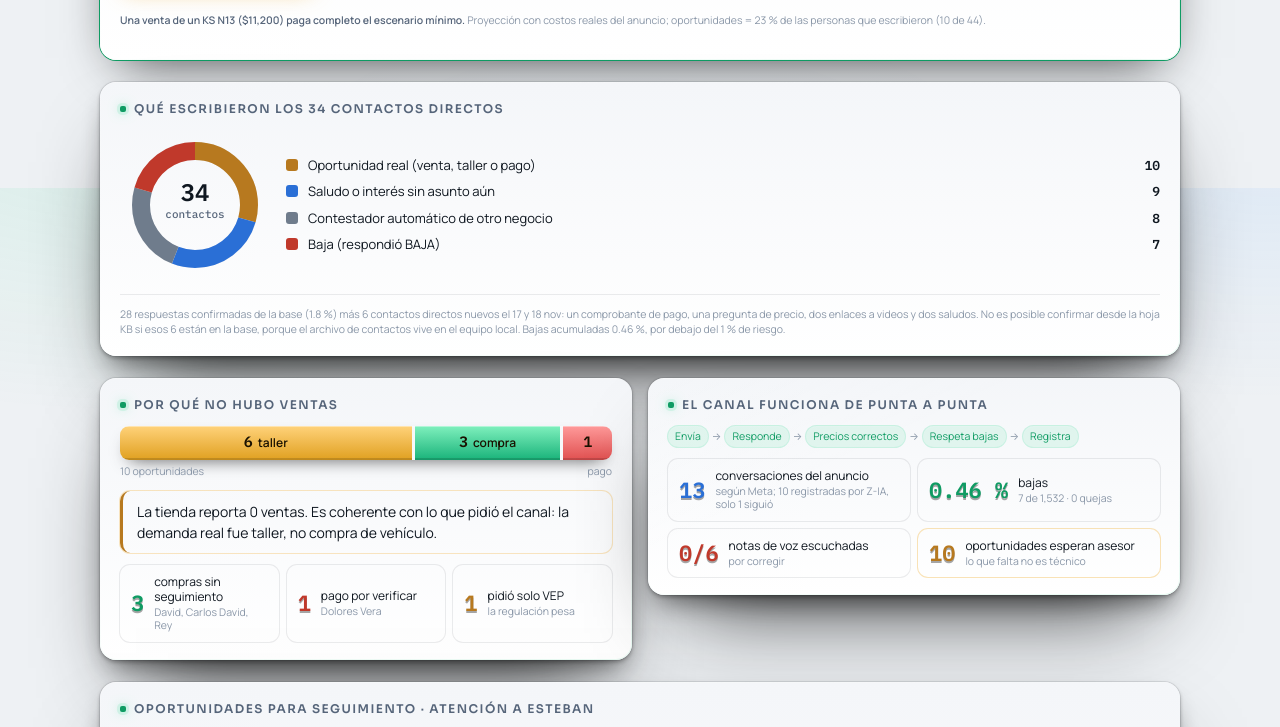
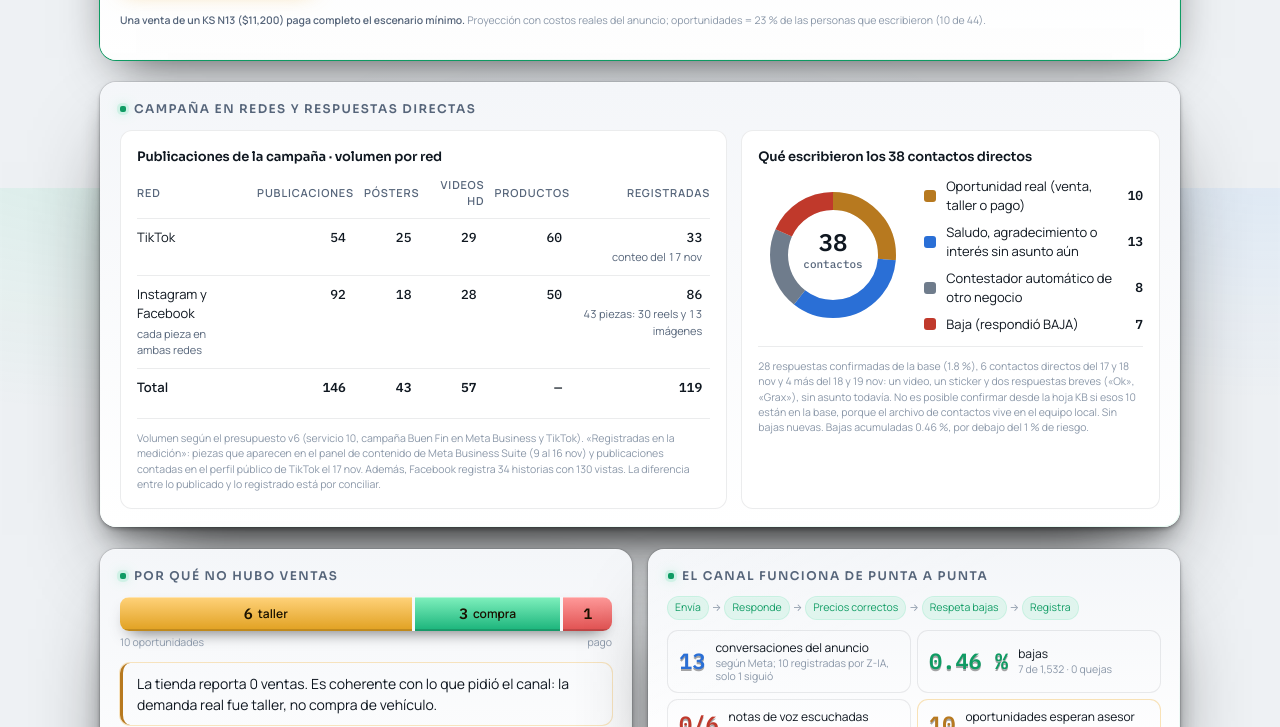
Before and after one commit to AISENSITIVITYSOLUTIONS/zpev-buenfin-informe, a plain HTML site: page public/index.html in a window 1280 px wide. Shown: the part 612-1339 px from the top of the page. Drawn offline with Linux system fonts and the light colour scheme.

Commit message:
feat: une volumen por red y contactos directos en un solo panel
Panel «Campaña en redes y respuestas directas» con dos recuadros:
publicaciones por red (presupuesto v6 y medición) y los 38 contactos
directos actualizados al 19 nov.

Co-Authored-By: Claude Opus 5.5 <noreply@anthropic.com>
Claude-Session: https://claude.ai/code/session_01PEGziYqwkFSp297288vYah

```diff
--- a/public/index.html
+++ b/public/index.html
@@ -67,6 +67,13 @@ td.n{font-family:var(--mono);font-variant-numeric:tabular-nums;text-align:right;
 .lead{font-family:var(--display);font-size:15px;font-weight:500;line-height:1.5;color:var(--fg)}
 .lead strong{color:var(--accent)}
 ul{margin:0;padding-left:18px;display:grid;gap:7px}
+.paq{display:grid;grid-template-columns:minmax(0,1.45fr) minmax(0,1fr);gap:14px}
+.caja{background:var(--panel);border:1px solid var(--line);border-radius:12px;padding:16px;min-width:0}
+.caja th.r{text-align:right;padding-left:10px}
+.caja td small{display:block;font-family:var(--body);font-size:11px;color:var(--muted);white-space:normal;font-weight:400;margin-top:2px}
+.caja td.n small{text-align:right}
+.caja h3{font-size:13px;font-weight:600;margin:0 0 10px;color:var(--fg)}
+@media (max-width:1100px){.paq{grid-template-columns:1fr}}
 .foot{font-size:12px;color:var(--muted);border-top:1px solid var(--line);padding-top:12px}
 .check{display:grid;gap:8px}
 .check div{display:grid;grid-template-columns:1fr auto;gap:10px;align-items:center;padding:7px 0;border-bottom:1px solid var(--line);font-size:13px}
@@ -231,29 +238,44 @@ table.vs.mini td.lose{font-size:11px}
     <p class="foot" style="margin:0 0 14px;border:0;padding:0;font-size:11px"><strong>Una venta de un KS N13 ($11,200) paga completo el escenario mínimo.</strong> Proyección con costos reales del anuncio; oportunidades = 23 % de las personas que escribieron (10 de 44).</p>
   </section>
 
-  <div class="cols" style="grid-template-columns:1fr">
-    <section class="panel">
-      <h2>Qué escribieron los 34 contactos directos</h2>
+  <section class="panel paquete">
+    <h2>Campaña en redes y respuestas directas</h2>
+    <div class="paq">
+      <div class="caja">
+        <h3>Publicaciones de la campaña · volumen por red</h3>
+        <div style="overflow-x:auto">
+        <table>
+          <tr><th>Red</th><th class="r">Publicaciones</th><th class="r">Pósters</th><th class="r">Videos HD</th><th class="r">Productos</th><th class="r">Registradas</th></tr>
+          <tr><td>TikTok</td><td class="n">54</td><td class="n">25</td><td class="n">29</td><td class="n">60</td><td class="n">33<small>conteo del 17 nov</small></td></tr>
+          <tr><td>Instagram y Facebook<small>cada pieza en ambas redes</small></td><td class="n">92</td><td class="n">18</td><td class="n">28</td><td class="n">50</td><td class="n">86<small>43 piezas: 30 reels y 13 imágenes</small></td></tr>
+          <tr><td><strong>Total</strong></td><td class="n"><strong>146</strong></td><td class="n"><strong>43</strong></td><td class="n"><strong>57</strong></td><td class="n">—</td><td class="n"><strong>119</strong></td></tr>
+        </table>
+        </div>
+        <p class="foot" style="margin:12px 0 0">Volumen según el presupuesto v6 (servicio 10, campaña Buen Fin en Meta Business y TikTok). «Registradas en la medición»: piezas que aparecen en el panel de contenido de Meta Business Suite (9 al 16 nov) y publicaciones contadas en el perfil público de TikTok el 17 nov. Además, Facebook registra 34 historias con 130 vistas. La diferencia entre lo publicado y lo registrado está por conciliar.</p>
+      </div>
+      <div class="caja">
+        <h3>Qué escribieron los 38 contactos directos</h3>
         <div style="display:grid;grid-template-columns:150px 1fr;gap:16px;align-items:center">
-        <svg viewBox="0 0 150 150" width="150" height="150" role="img" aria-label="Tipos de respuesta">
+          <svg viewBox="0 0 150 150" width="150" height="150" role="img" aria-label="Tipos de respuesta de 38 contactos">
             <circle cx="75" cy="75" r="54" fill="none" stroke="var(--line)" stroke-width="18"/>
-          <circle cx="75" cy="75" r="54" fill="none" stroke="var(--gold)" stroke-width="18" stroke-dasharray="99.8 339.3" transform="rotate(-90 75 75)"/>
-          <circle cx="75" cy="75" r="54" fill="none" stroke="var(--sky)" stroke-width="18" stroke-dasharray="89.8 339.3" stroke-dashoffset="-99.8" transform="rotate(-90 75 75)"/>
-          <circle cx="75" cy="75" r="54" fill="none" stroke="var(--violet)" stroke-width="18" stroke-dasharray="79.8 339.3" stroke-dashoffset="-189.6" transform="rotate(-90 75 75)"/>
-          <circle cx="75" cy="75" r="54" fill="none" stroke="var(--rose)" stroke-width="18" stroke-dasharray="69.9 339.3" stroke-dashoffset="-269.4" transform="rotate(-90 75 75)"/>
-          <text x="75" y="71" text-anchor="middle" class="lbl" style="font-size:24px">34</text>
+            <circle cx="75" cy="75" r="54" fill="none" stroke="var(--gold)" stroke-width="18" stroke-dasharray="89.3 339.3" transform="rotate(-90 75 75)"/>
+            <circle cx="75" cy="75" r="54" fill="none" stroke="var(--sky)" stroke-width="18" stroke-dasharray="116.1 339.3" stroke-dashoffset="-89.3" transform="rotate(-90 75 75)"/>
+            <circle cx="75" cy="75" r="54" fill="none" stroke="var(--violet)" stroke-width="18" stroke-dasharray="71.4 339.3" stroke-dashoffset="-205.4" transform="rotate(-90 75 75)"/>
+            <circle cx="75" cy="75" r="54" fill="none" stroke="var(--rose)" stroke-width="18" stroke-dasharray="62.5 339.3" stroke-dashoffset="-276.8" transform="rotate(-90 75 75)"/>
+            <text x="75" y="71" text-anchor="middle" class="lbl" style="font-size:24px">38</text>
             <text x="75" y="88" text-anchor="middle">contactos</text>
           </svg>
           <div class="legend">
             <div><i style="background:var(--gold)"></i><span>Oportunidad real (venta, taller o pago)</span><b>10</b></div>
-          <div><i style="background:var(--sky)"></i><span>Saludo o interés sin asunto aún</span><b>9</b></div>
+            <div><i style="background:var(--sky)"></i><span>Saludo, agradecimiento o interés sin asunto aún</span><b>13</b></div>
             <div><i style="background:var(--violet)"></i><span>Contestador automático de otro negocio</span><b>8</b></div>
             <div><i style="background:var(--rose)"></i><span>Baja (respondió BAJA)</span><b>7</b></div>
           </div>
         </div>
-      <p class="foot" style="margin:14px 0 0">28 respuestas confirmadas de la base (1.8 %) más 6 contactos directos nuevos el 17 y 18 nov: un comprobante de pago, una pregunta de precio, dos enlaces a videos y dos saludos. No es posible confirmar desde la hoja KB si esos 6 están en la base, porque el archivo de contactos vive en el equipo local. Bajas acumuladas 0.46 %, por debajo del 1 % de riesgo.</p>
+        <p class="foot" style="margin:12px 0 0">28 respuestas confirmadas de la base (1.8 %), 6 contactos directos del 17 y 18 nov y 4 más del 18 y 19 nov: un video, un sticker y dos respuestas breves («Ok», «Grax»), sin asunto todavía. No es posible confirmar desde la hoja KB si esos 10 están en la base, porque el archivo de contactos vive en el equipo local. Sin bajas nuevas. Bajas acumuladas 0.46 %, por debajo del 1 % de riesgo.</p>
+      </div>
+    </div>
   </section>
-  </div>
 
   <div class="cols" style="grid-template-columns:1fr 1fr">
     <section class="panel">
@@ -451,7 +473,7 @@ table.vs.mini td.lose{font-size:11px}
     <p class="foot" style="margin:10px 0 0">Base: 23 archivos de servicio 2026 y FEB–DIC 2025 (374 clientes nuevos); las 949 filas sin teléfono quedaron para revisión. Z-IA: Claude Sonnet con respaldo en Gemini, respuesta en 4–8 s, bitácora completa en la hoja KB.</p>
   </section>
 
-  <p class="foot">"Aceptado por Meta" = WhatsApp recibió el mensaje para entrega; entregado y leído se reportan en WhatsApp Manager con horas de retraso. Se excluyen los mensajes de prueba interna de 3 números del equipo. Las 10 conversaciones del anuncio (mensaje predefinido «¿Qué incluye la promoción del Buen Fin?») se cuentan aparte de los 34 contactos directos. Último mensaje registrado: 18 nov 01:55 CDMX. Fuentes: perfiles @zescootersmexico en TikTok e Instagram, bitácoras resultado-buen_fin_zpev_2026_v2.csv, Ads Manager, hoja KB_ZIA_WhatsApp_v1_con_bitacora (pestañas Bitacora y Escalamientos), WhatsApp Manager.</p>
+  <p class="foot">"Aceptado por Meta" = WhatsApp recibió el mensaje para entrega; entregado y leído se reportan en WhatsApp Manager con horas de retraso. Se excluyen los mensajes de prueba interna de 3 números del equipo. Las 10 conversaciones del anuncio (mensaje predefinido «¿Qué incluye la promoción del Buen Fin?») se cuentan aparte de los 38 contactos directos. Último mensaje registrado: 18 nov 01:55 CDMX. Fuentes: perfiles @zescootersmexico en TikTok e Instagram, bitácoras resultado-buen_fin_zpev_2026_v2.csv, Ads Manager, hoja KB_ZIA_WhatsApp_v1_con_bitacora (pestañas Bitacora y Escalamientos), WhatsApp Manager.</p>
 </div>
 
 <script>
```
Lines whose indentation alone changed are shown as unchanged.
